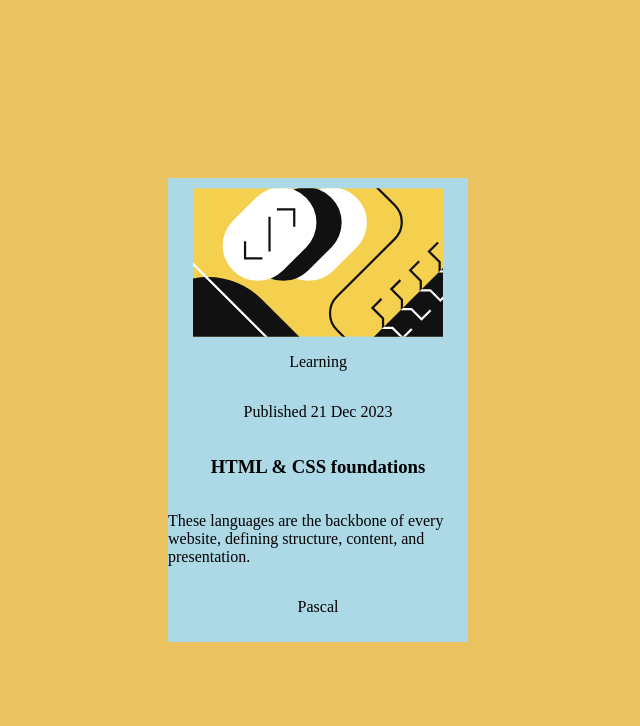
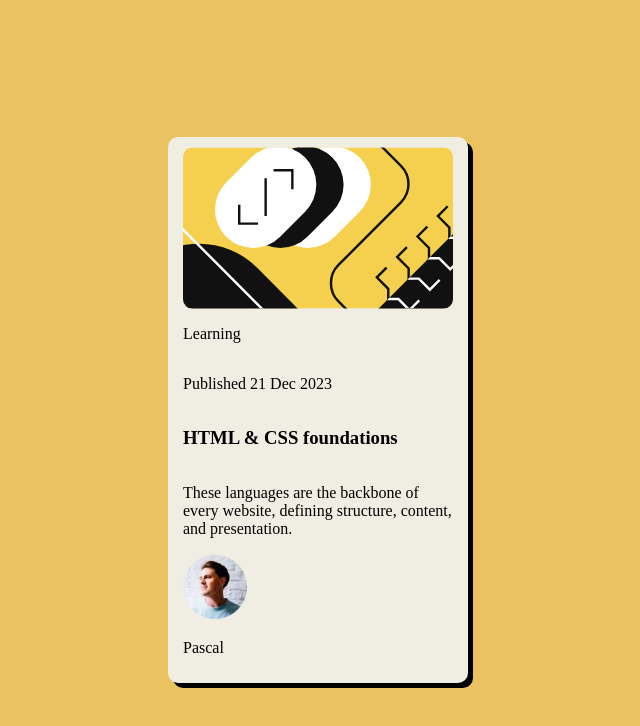
Before and after one commit to Obiwumma/Blog-Review-Card, a plain HTML site: page index.html in a window 1280 px wide. Shown: the whole page, without its empty margins (322-962 px from the left). Drawn offline with Linux system fonts and the light colour scheme.

Commit message:
Styled the write up

```diff
--- a/index.html
+++ b/index.html
@@ -18,6 +18,7 @@
 <body>
 
   <div class="main">
+    <div class="writeup">
       <img src="./assets/images/illustration-article.svg" alt="">
       <p>Learning</p>
 
@@ -27,7 +28,11 @@
 
       <p>These languages are the backbone of every website, defining structure, content, and presentation.</p>
 
+      <div class="foot">
+        <img src="./assets/images/image-avatar.webp" alt="">
         <p>Pascal</p>
+      </div>
+    </div>
   </div>
 
   <!-- <div class="attribution">
--- a/style.css
+++ b/style.css
@@ -7,16 +7,28 @@ body{
   background-color: #eac360;
 }
 img{
-  width: 250px;
+  width: inherit;
+  border-radius: 10px;
 }
 .main{
   margin-top: 20px;
   width: 300px;
-  background-color: lightblue;
+  background-color: #f0eee3;
   display: flex;
   flex-direction: column;
   align-items: center;
   justify-content: center;
   padding-top: 10px;
   padding-bottom: 10px;
+  border-radius: 10px;
+  box-shadow: 5px 5px;
 }
+
+.writeup{
+  width: 270px;
+  background-color: #f0eee3;
+  display: flex;
+  flex-direction: column;
+  justify-content: center;
+  border-radius: 10px;
+}
```
Lines whose indentation alone changed are shown as unchanged.
